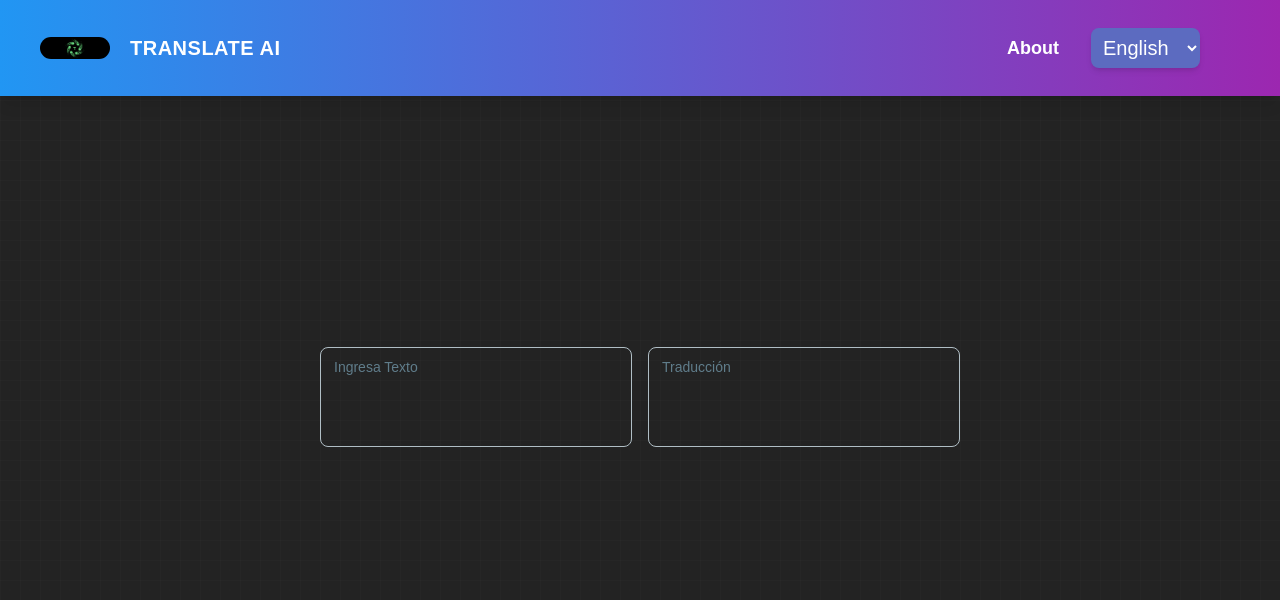
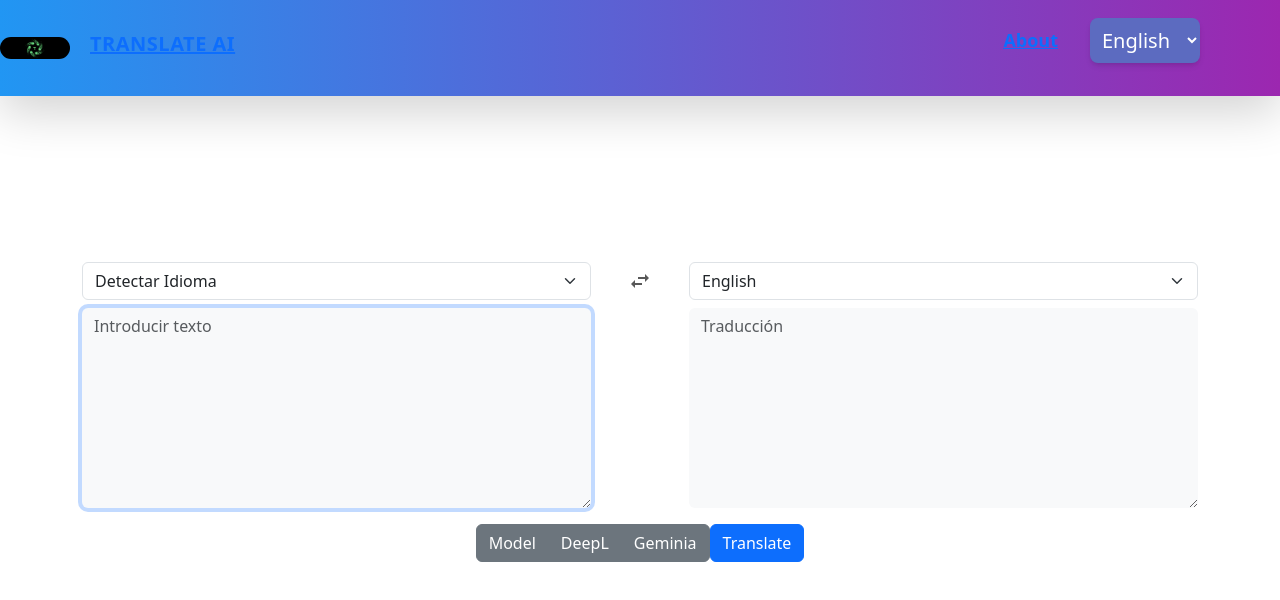
Before and after one commit to imitelis/translate-ai, a React (Vite) app in the folder frontend/: page / in a window 1280 px wide. Shown: the top 600 px of the page. Built offline with nearby package versions, Linux system fonts and the light colour scheme.

Commit message:
APIs Implementation on the Frontend

```diff
--- a/frontend/package.json
+++ b/frontend/package.json
@@ -13,11 +13,14 @@
   "dependencies": {
     "@material-tailwind/react": "^2.1.9",
     "@react-icons/all-files": "^4.1.0",
+    "axios": "^1.6.8",
+    "bootstrap": "5.3.3",
     "dotenv": "^16.4.5",
     "i18next": "^23.11.2",
     "i18next-browser-languagedetector": "^7.2.1",
     "prettier": "^3.2.5",
     "react": "^18.2.0",
+    "react-bootstrap": "2.10.2",
     "react-dom": "^18.2.0",
     "react-i18next": "^14.1.0",
     "react-icons": "^5.1.0",
--- /dev/null
+++ b/frontend/src/components/Icons.tsx
@@ -0,0 +1,3 @@
+export const ArrowsIcon = () => (
+    <svg focusable="false" width="24" height="24"xmlns="http://www.w3.org/2000/svg" viewBox="0 0 24 24"><path d="M6.99 11L3 15l3.99 4v-3H14v-2H6.99v-3zM21 9l-3.99-4v3H10v2h7.01v3L21 9z"></path></svg>
+)
--- /dev/null
+++ b/frontend/src/components/LanguageSelector.tsx
@@ -0,0 +1,24 @@
+import { Form } from 'react-bootstrap'
+import { AUTO_LANGUAGE, SUPPORTED_LANGUAGES } from '../constants'
+import { type FromLanguage,type Language, SectionType } from '../types.d'
+
+type Props =
+    | { type: SectionType.From, value: FromLanguage, onChange: (Language: FromLanguage) => void }
+    | { type: SectionType.To, value: Language, onChange: (Language: Language) => void }
+
+export const LanguageSelector = ({ onChange, type, value }: Props) => {
+
+    const handleChange = (event: React.ChangeEvent<HTMLSelectElement>) => {
+        onChange(event.target.value as Language)
+    }
+    return (
+        <Form.Select aria-label='Selecciona el Idioma' onChange={handleChange} value={value}>
+            {type == SectionType.From && <option value={AUTO_LANGUAGE}>Detectar Idioma</option>}
+            {Object.entries(SUPPORTED_LANGUAGES).map(([key, literal]) => (
+                <option key={key} value={key}>
+                    {literal}
+                </option>
+            ))}
+        </Form.Select>
+    )
+}
--- /dev/null
+++ b/frontend/src/components/TextArea.tsx
@@ -0,0 +1,41 @@
+import { Form } from 'react-bootstrap'
+import { SectionType } from '../types.d'
+
+interface Props {
+  type: SectionType
+  loading?: boolean
+  onChange: (value: string) => void
+  value: string
+  className: string
+}
+
+const commonStyles = { border: 0, height: '200px' }
+
+const getPlaceholder = ({ type, loading }: { type: SectionType, loading?: boolean }) => {
+  if (type === SectionType.From) return 'Introducir texto'
+  if (loading === true) return 'Cargando...'
+  return 'Traducción'
+}
+
+export const TextArea = ({ type, loading, value, onChange }: Props) => {
+  const styles = type === SectionType.From
+    ? commonStyles
+    : { ...commonStyles, backgroundColor: '#f5f5f5' }
+
+  const handleChange = (event: React.ChangeEvent<HTMLTextAreaElement>) => {
+    onChange(event.target.value)
+  }
+
+  return (
+    <Form.Control
+      autoFocus={type === SectionType.From}
+      as='textarea'
+      disabled={type === SectionType.To}
+      placeholder={getPlaceholder({ type, loading })}
+      style={styles}
+      value={value}
+      onChange={handleChange}
+      className="form-control bg-light text-dark border-0 rounded"
+    />
+  )
+}
--- /dev/null
+++ b/frontend/src/components/TranslateSelector.tsx
@@ -0,0 +1,43 @@
+import  { useState } from 'react';
+import { ButtonGroup, Button } from 'react-bootstrap';
+
+// Define el tipo de función para onSelect
+type SelectHandler = (endpoint: string) => void;
+
+interface TranslationSelectorProps {
+  onSelect: SelectHandler; // Especifica el tipo de función para onSelect
+}
+
+function TranslationSelector({ onSelect }: TranslationSelectorProps) {
+  const [selectedOption, setSelectedOption] = useState<string>("");
+
+  const handleSelect = (endpoint: string) => {
+    setSelectedOption(endpoint);
+    onSelect(endpoint);
+  };
+
+  return (
+    <ButtonGroup>
+      <Button
+        onClick={() => handleSelect("json")}
+        variant={selectedOption === "json" ? "primary" : "secondary"} // Resalta si es la opción seleccionada
+      >
+        Model
+      </Button>
+      <Button
+        onClick={() => handleSelect("deepl")}
+        variant={selectedOption === "deepl" ? "primary" : "secondary"} // Resalta si es la opción seleccionada
+      >
+        DeepL
+      </Button>
+      <Button
+        onClick={() => handleSelect("geminia")}
+        variant={selectedOption === "geminia" ? "primary" : "secondary"} // Resalta si es la opción seleccionada
+      >
+        Geminia
+      </Button>
+    </ButtonGroup>
+  );
+}
+
+export default TranslationSelector;
--- /dev/null
+++ b/frontend/src/constants.ts
@@ -0,0 +1,17 @@
+export const SUPPORTED_LANGUAGES = {
+    en: 'English',
+    es: 'Español',
+}
+
+
+export const AUTO_LANGUAGE = 'auto'
+
+export const homologateLanguageByPlatform = {
+    json: {},
+    deepl: {
+        tl: {
+            en: "en-us",
+        }
+    },
+    geminia: {}
+} as any;
--- /dev/null
+++ b/frontend/src/hooks/useStore.ts
@@ -0,0 +1,120 @@
+import { useReducer } from 'react'
+import { AUTO_LANGUAGE } from '../constants'
+import { type FromLanguage, type Language, type Action, type State } from '../types.d'
+
+const initialState: State = {
+    fromLanguage: 'auto',
+    toLanguage: 'en',
+    fromText: '',
+    result: '',
+    loading: false
+}
+
+function reducer(state: State, action: Action) {
+    const { type } = action
+
+    if (type === 'INTERCHANGE_LANGUAGES') {
+        // lógica del estado dentro del reducer
+        // porque lo evitamos en los componentes
+        if (state.fromLanguage === AUTO_LANGUAGE) return state
+
+        const loading = state.fromText !== ''
+
+        return {
+            ...state,
+            loading,
+            result: '',
+            fromLanguage: state.toLanguage,
+            toLanguage: state.fromLanguage
+        }
+    }
+
+    if (type === 'SET_FROM_LANGUAGE') {
+        if (state.fromLanguage === action.payload) return state
+
+        const loading = state.fromText !== ''
+
+        return {
+            ...state,
+            fromLanguage: action.payload,
+            result: '',
+            loading
+        }
+    }
+
+    if (type === 'SET_TO_LANGUAGE') {
+        if (state.toLanguage === action.payload) return state
+        const loading = state.fromText !== ''
+
+        return {
+            ...state,
+            toLanguage: action.payload,
+            result: '',
+            loading
+        }
+    }
+
+    if (type === 'SET_FROM_TEXT') {
+        const loading = action.payload !== ''
+
+        return {
+            ...state,
+            loading,
+            fromText: action.payload,
+            result: ''
+        }
+    }
+
+    if (type === 'SET_RESULT') {
+        return {
+            ...state,
+            loading: false,
+            result: action.payload
+        }
+    }
+
+    return state
+}
+
+export function useStore() {
+     const [{
+        fromLanguage,
+        toLanguage,
+        fromText,
+        result,
+        loading
+    }, dispatch] = useReducer(reducer, initialState)
+
+    const interchangeLanguages = () => {
+        dispatch({ type: 'INTERCHANGE_LANGUAGES' })
+    }
+
+    const setFromLanguage = (payload: FromLanguage) => {
+        dispatch({ type: 'SET_FROM_LANGUAGE', payload })
+    }
+
+    const setToLanguage = (payload: Language) => {
+        dispatch({ type: 'SET_TO_LANGUAGE', payload })
+    }
+
+    const setFromText = (payload: string) => {
+        dispatch({ type: 'SET_FROM_TEXT', payload })
+    }
+
+    const setResult = (payload: string) => {
+        dispatch({ type: 'SET_RESULT', payload })
+    }
+
+    return {
+        fromLanguage,
+        toLanguage,
+        fromText,
+        result,
+        loading,
+        interchangeLanguages,
+        setFromLanguage,
+        setToLanguage,
+        setFromText,
+        setResult
+    }
+}
--- /dev/null
+++ b/frontend/src/types.d.ts
@@ -0,0 +1,27 @@
+import { AUTO_LANGUAGE, SUPPORTED_LANGUAGES } from "./constants"
+
+export type Language = keyof typeof SUPPORTED_LANGUAGES
+export type AutoLanguage = typeof AUTO_LANGUAGE
+export type FromLanguage = Language | AutoLanguage
+
+export interface State {
+    fromLanguage: FromLanguage
+    toLanguage: Language
+    fromText: string
+    result: string
+    loading: boolean
+}
+
+
+export type Action =
+    | { type: 'SET_FROM_LANGUAGE', payload: FromLanguage }
+    | { type: 'INTERCHANGE_LANGUAGES' }
+    | { type: 'SET_TO_LANGUAGE', payload: Language }
+    | { type: 'SET_FROM_TEXT', payload: string }
+    | { type: 'SET_RESULT', payload: string }
+
+
+export enum SectionType {
+    From = 'from',
+    To = 'to'
+}
--- a/frontend/src/views/Translate/ExecuteTranslate.tsx
+++ b/frontend/src/views/Translate/ExecuteTranslate.tsx
@@ -1,76 +1,138 @@
-import { useState, ChangeEvent } from "react";
-import { Textarea } from "@material-tailwind/react";
+import { useState } from 'react';
+import { useStore } from '../../hooks/useStore';
+import { Container, Row, Col, Button, Stack } from "react-bootstrap";
+import { AUTO_LANGUAGE, homologateLanguageByPlatform } from '../../constants';
+import { ArrowsIcon } from '../../components/Icons';
+import { LanguageSelector } from '../../components/LanguageSelector';
+import { SectionType } from '../../types.d';
+import { TextArea } from '../../components/TextArea';
+import TranslationSelector from "../../components/TranslateSelector";
+import axios from 'axios';
 
-const ExecuteTranslate = () => {
-  const [inputValue, setInputValue] = useState("");
-  const [translationValue, setTranslationValue] = useState("");
+import 'bootstrap/dist/css/bootstrap.min.css';
+import '../../index.css';
 
-  const handleInputChange = (event: ChangeEvent<HTMLTextAreaElement>) => {
-    const newValue = event.target.value;
-    setInputValue(newValue);
-    // Simulamos la traducción copiando el texto ingresado
-    setTranslationValue(newValue);
-  };
 
-  const calculateTextareaHeight = (value: string) => {
-    const maxHeight = 250; // Altura máxima deseada
-    const lines = value.split("\n").length;
-    return Math.min(lines * 20, maxHeight);
-  };
+function InputTranslate() {
+  const {
+    loading,
+    fromLanguage,
+    toLanguage,
+    interchangeLanguages,
+    setToLanguage,
+    setFromLanguage,
+    fromText,
+    result,
+    setFromText,
+    setResult
+  } = useStore();
 
-  const inputLength = inputValue.length;
-  const translationLength = translationValue.length;
+  const [selectedEndpoint, setSelectedEndpoint] = useState("json");
 
+  const translateText = async () => {
+    try {
+      let url;
+      let requestBody: { text: string, sl?: string, tl?: string }
+
+      switch (selectedEndpoint) {
+        case "json":
+          url = 'http://127.0.0.1:8000/api/translate/json';
+          requestBody = {
+            text: fromText,
+            sl: fromLanguage,
+            tl: toLanguage
+          };
+          break;
+        case "deepl":
+          url = 'http://127.0.0.1:8000/api/translate/deepl';
+          requestBody = {
+            text: fromText,
+            sl: fromLanguage,
+            tl: homologateLanguage(selectedEndpoint, 'tl', toLanguage)
+          };
+          break;
+        case "geminia":
+          url = 'http://127.0.0.1:8000/api/translate/geminia';
+          requestBody = {
+            text: fromText,
+            sl: fromLanguage,
+            tl: homologateLanguage(selectedEndpoint, 'tl', toLanguage)
+          };
+          break;
+        default:
+          throw new Error("Invalid endpoint");
+      }
+
+      const response = await axios.post(url, requestBody);
+
+      // Actualiza el resultado con la traducción recibida
+      setResult(response.data);
+    } catch (error) {
+      console.error('Error:', error);
+    }
+  }
+  function homologateLanguage(platform: 'json' | 'deepl' | 'geminia', direction: 'tl' | 'sl', language: 'en' | 'es') {
+
+    if (homologateLanguageByPlatform[platform] && homologateLanguageByPlatform[platform][direction] && homologateLanguageByPlatform[platform][direction][language]) {
+      return homologateLanguageByPlatform[platform][direction][language] || language;
+
+    }
+    else {
+      return language
+    }
+
+  }
   return (
-    <div className="flex justify-center items-center h-screen">
-      <div className="flex flex-col md:flex-row md:w-1/2">
-        <div className="w-full md:w-1/2 mb-4 md:mb-0">
-          <div className="relative">
-            <Textarea
-              color="teal"
-              label="Ingresa Texto"
-              className="rounded-lg px-4 py-2 border border-gray-300 w-full focus:outline-none focus:border-teal-500"
-              value={inputValue}
-              onChange={handleInputChange}
-              style={{ height: `${calculateTextareaHeight(inputValue)}px` }}
-              onPointerEnterCapture={undefined}
-              onPointerLeaveCapture={undefined}
-            />
-            {inputLength > 0 && (
-              <span
-                className={`absolute right-5 bottom-3 ${inputLength >= 5000 ? "text-red-500 text-sm" : "text-gray-400 text-sm"}`}
-              >
-                {inputLength}/5000
-              </span>
-            )}
-          </div>
-        </div>
-        <div className="w-full md:w-1/2 ml-0 md:ml-4">
-          <div className="relative">
-            <Textarea
-              color="teal"
-              label="Traducción"
-              className="rounded-lg px-4 py-2 border border-gray-300 w-full focus:outline-none focus:border-teal-500"
-              value={translationValue}
-              onChange={() => {}} // No permitimos cambios directos en la traducción
-              style={{
-                height: `${calculateTextareaHeight(translationValue)}px`,
-              }}
-              onPointerEnterCapture={undefined}
-              onPointerLeaveCapture={undefined}
-            />
-            {translationLength > 0 && (
-              <span
-                className={`absolute right-5 bottom-3 ${translationLength >= 5000 ? "text-red-500 text-sm" : "text-gray-400 text-sm"}`}
-              >
-                {translationLength}/5000
-              </span>
-            )}
-          </div>
-        </div>
+    <Container fluid className="bg-img d-flex justify-content-center align-items-center vh-100">
+      <div className="container">
+        <h1 className="text-center mb-4 text-light"> </h1>
+        <Row>
+          <Col>
+            <Stack gap={2}>
+              <LanguageSelector
+                type={SectionType.From}
+                value={fromLanguage}
+                onChange={setFromLanguage}
+              />
+              <TextArea
+                type={SectionType.From}
+                value={fromText}
+                onChange={setFromText}
+                className="form-control bg-light text-dark border-0 rounded"
+              />
+            </Stack>
+          </Col>
+          <Col xs='auto'>
+            <Button variant='link' disabled={fromLanguage === AUTO_LANGUAGE} onClick={interchangeLanguages} className="text-light">
+              <ArrowsIcon />
+            </Button>
+          </Col>
+          <Col>
+            <Stack gap={2}>
+              <LanguageSelector
+                type={SectionType.To}
+                value={toLanguage}
+                onChange={setToLanguage}
+              />
+              <TextArea
+                loading={loading}
+                type={SectionType.To}
+                value={result}
+                onChange={setResult}
+                className="form-control bg-light text-dark border-0 rounded"
+              />
+            </Stack>
+          </Col>
+        </Row>
+        <Row className="mt-3">
+          <Col className="text-center">
+            <TranslationSelector onSelect={setSelectedEndpoint} />
+            <Button variant="primary" onClick={translateText}>Translate</Button>
+          </Col>
+        </Row>
       </div>
-    </div>
+    </Container>
   );
-};
+}
 
-export default ExecuteTranslate;
+export default InputTranslate;
```
Also changed, not shown: frontend/types.d.ts (added, +27 -0 lines), frontend/src/components/NavigationBar.tsx (line endings or trailing spaces), 1 other file (tests, documents, lock files or other folders).
